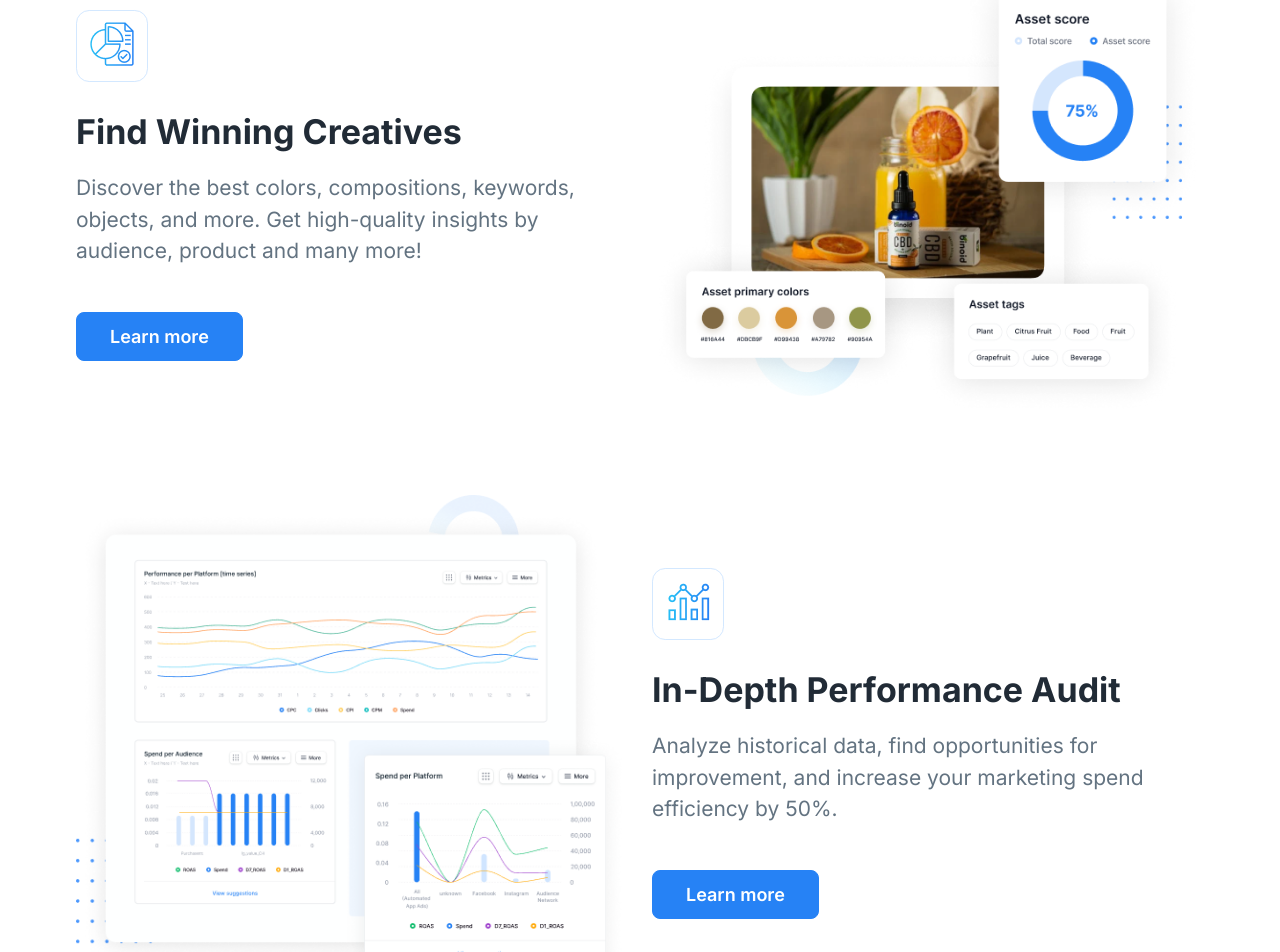
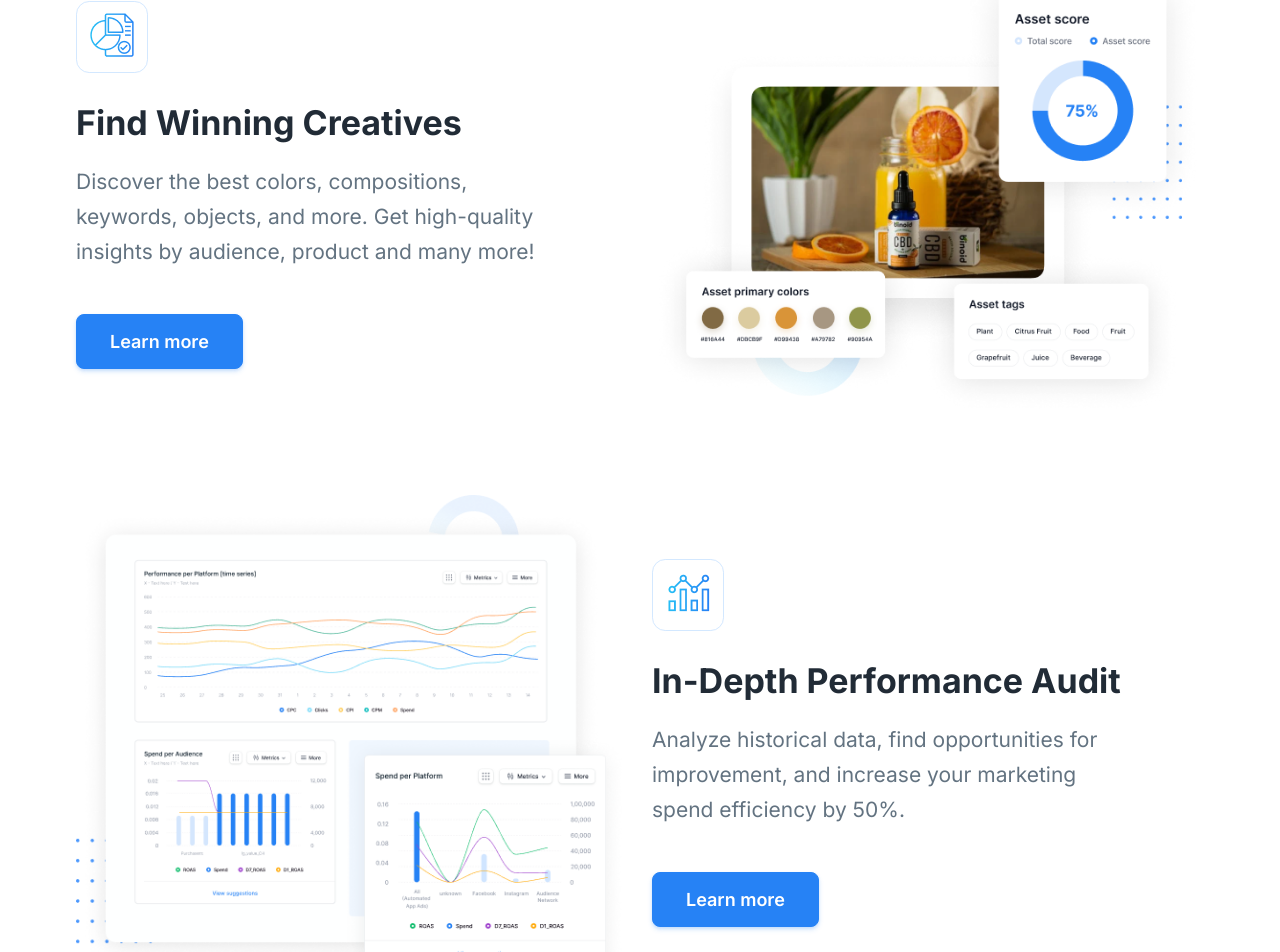
Before and after one commit to Redlio-Designs/bikbox, a React (Create React App) app: page / in a window 1280 px wide. Shown: the part 1816-2768 px from the top of the page. Built offline with nearby package versions, Linux system fonts and the light colour scheme.

Commit message:
new design

```diff
--- a/src/components/Footer/Footer.css
+++ b/src/components/Footer/Footer.css
@@ -22,3 +22,6 @@ footer{
 .footer-bottom {
 	padding-top: 50px;
 }
+.book-demo {
+	margin-top: 84px;
+}
--- a/src/components/Footer/Footer.js
+++ b/src/components/Footer/Footer.js
@@ -1,5 +1,6 @@
 import React from 'react'
 import './Footer.css'
+import ThemeButton from "../ThemeButton/ThemeButton.js"
 
 export default function Footer() {
   return (
@@ -30,7 +31,9 @@ export default function Footer() {
                     </div>
                 </div>
                 <div className='col-lg-3'>
-
+                   <div className='book-demo'>
+                    <ThemeButton text="Book a Demo"/>
+                    </div>
                 </div>
             </div>
             <div className='footer-bottom'>
--- a/src/components/MarketingPlatform/MarketingPlatform.css
+++ b/src/components/MarketingPlatform/MarketingPlatform.css
@@ -21,4 +21,8 @@ box-shadow: -16px 16px 56px -8px rgba(145, 158, 171, 0.16);
 }
 .business-data {
 	margin-bottom: 110px;
+	margin-right: 30px;
 }
+.business-data:nth-child(3){
+    margin-right: 0;
+}
--- a/src/components/SemiTitleWithDescription/SemiTitleWithDescription.css
+++ b/src/components/SemiTitleWithDescription/SemiTitleWithDescription.css
@@ -3,5 +3,7 @@
 }
 
 .desc {
-    padding-bottom: 45px;
+	padding-bottom: 45px;
+	width: 480px;
+	line-height: 35px;
 }
--- a/src/components/UnlockWin/UnlockWin.css
+++ b/src/components/UnlockWin/UnlockWin.css
@@ -7,7 +7,7 @@
     padding-left: 18px;
 }
 
-.unlock-win button {
+.unlock-form button {
     position: absolute;
     top: 0;
     right: 0;
@@ -19,7 +19,7 @@
 
 }
 
-.unlock-win button:hover {
+.unlock-form button:hover {
     color: #2682F5;
     background-color: #fff;
 }
--- a/src/components/UnlockWin/UnlockWin.js
+++ b/src/components/UnlockWin/UnlockWin.js
@@ -6,7 +6,7 @@ import './UnlockWin.css'
 export default function UnlockWin(props) {
   return (
    <>
-    <Form>
+    <Form className="unlock-form">
   <Form.Group className="emailinput" controlId="formBasicEmail">
     <Form.Control type="email" placeholder="Enter your company email" class="fz-16 fw-500 color-grey form-control" />
   </Form.Group>
--- a/src/style.css
+++ b/src/style.css
@@ -91,10 +91,11 @@ a {
     color: #fff;
     font-weight: 600;
     font-size: 18px;
-    padding: 10px 33px;
+    padding: 13px 33px;
     border-radius: 8px;
     transition: 0.3s all;
     border: 1px solid #2682F5;
+    box-shadow: 0px 1.42057px 2.84114px rgba(38, 130, 245, 0.14), 0px 2.84114px 5.68229px rgba(38, 130, 245, 0.16);
 }
 
 .btn-theme:hover {
```
